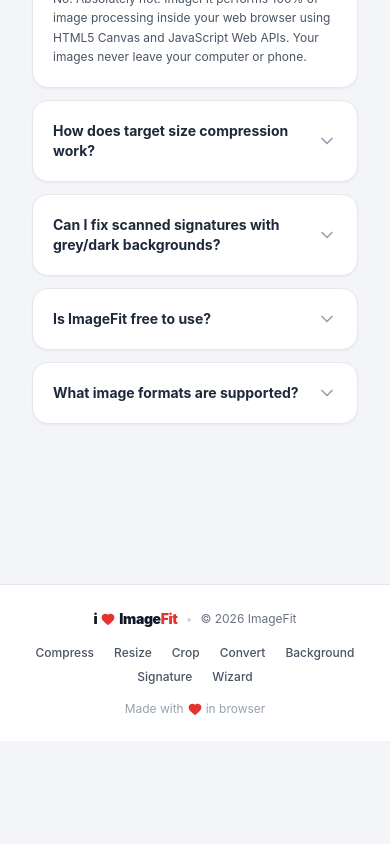
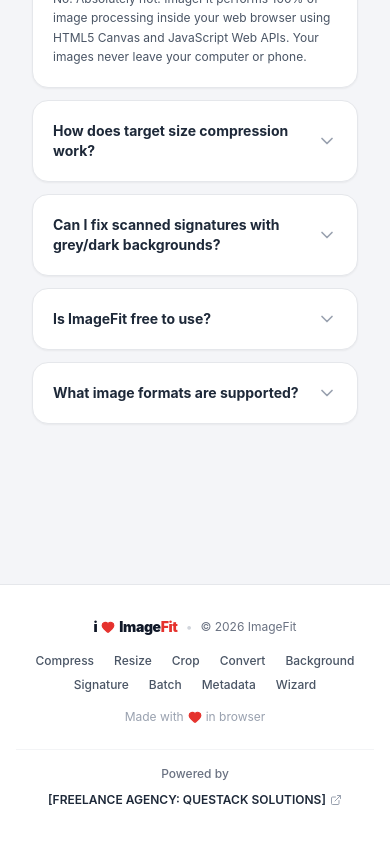
Before and after one commit to ashique1213/imagefit, a React (Vite) app: page / in a window 390 px wide. Shown: the part 6464-7308 px from the top of the page. Before the commit the page ends 7205 px from the top, so only its background shows below. Built offline with nearby package versions, Linux system fonts and the light colour scheme.

Commit message:
feat(footer): add responsive agency attribution for Questack Solutions

```diff
--- a/src/components/common/Footer.tsx
+++ b/src/components/common/Footer.tsx
@@ -1,13 +1,15 @@
 import React from 'react';
 import { Link } from 'react-router-dom';
-import { Heart } from 'lucide-react';
+import { Heart, ExternalLink } from 'lucide-react';
 
 export const Footer: React.FC = () => {
   return (
-    <footer className="w-full border-t border-gray-200 bg-white py-6 mt-16">
-      <div className="max-w-7xl mx-auto px-4 sm:px-6 lg:px-8 flex flex-col sm:flex-row items-center justify-between gap-4 text-xs text-gray-500">
+    <footer className="w-full border-t border-gray-200 bg-white py-8 mt-16">
+      <div className="max-w-7xl mx-auto px-4 sm:px-6 lg:px-8 space-y-6">
+        {/* Main Footer Row */}
+        <div className="flex flex-col md:flex-row items-center justify-between gap-4 text-xs text-gray-500 text-center sm:text-left">
           <div className="flex items-center gap-2">
-          <Link to="/" className="flex items-center gap-1 font-bold text-gray-900 hover:text-gray-700">
+            <Link to="/" className="flex items-center gap-1 font-bold text-gray-900 hover:text-gray-700 transition-colors">
               <span className="font-black text-sm tracking-tight">i</span>
               <Heart className="w-3.5 h-3.5 fill-[#e5322d] text-[#e5322d]" />
               <span className="font-black text-sm tracking-tight">
@@ -25,6 +27,8 @@ export const Footer: React.FC = () => {
             <Link to="/convert" className="hover:text-[#e5322d] transition-colors">Convert</Link>
             <Link to="/background" className="hover:text-[#e5322d] transition-colors">Background</Link>
             <Link to="/signature" className="hover:text-[#e5322d] transition-colors">Signature</Link>
+            <Link to="/batch" className="hover:text-[#e5322d] transition-colors">Batch</Link>
+            <Link to="/metadata" className="hover:text-[#e5322d] transition-colors">Metadata</Link>
             <Link to="/pipeline" className="hover:text-[#e5322d] transition-colors">Wizard</Link>
           </div>
 
@@ -34,6 +38,21 @@ export const Footer: React.FC = () => {
             <span>in browser</span>
           </div>
         </div>
+
+        {/* Agency Attribution */}
+        <div className="pt-4 border-t border-gray-100 flex flex-col sm:flex-row items-center justify-center gap-1.5 sm:gap-2 text-center text-xs text-gray-500">
+          <span className="text-gray-500 font-medium">Powered by</span>
+          <a
+            href="https://questacksolutions.vercel.app/"
+            target="_blank"
+            rel="noopener noreferrer"
+            className="inline-flex items-center gap-1 font-semibold text-gray-800 hover:text-[#e5322d] transition-colors px-2 py-1 rounded hover:bg-red-50"
+          >
+            <span>[FREELANCE AGENCY: QUESTACK SOLUTIONS]</span>
+            <ExternalLink className="w-3 h-3 text-gray-400" />
+          </a>
+        </div>
+      </div>
     </footer>
   );
 };
```
Lines whose indentation alone changed are shown as unchanged.
